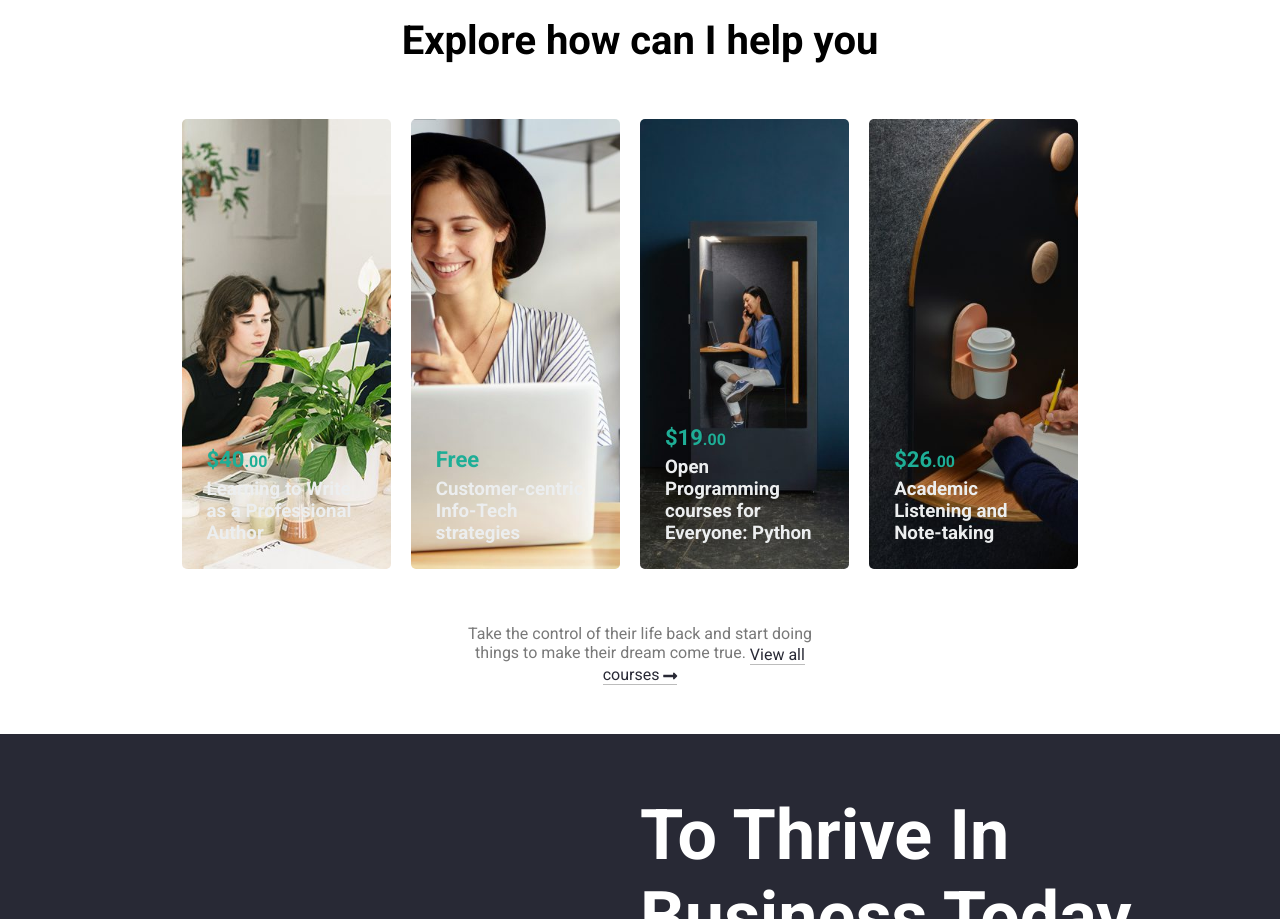
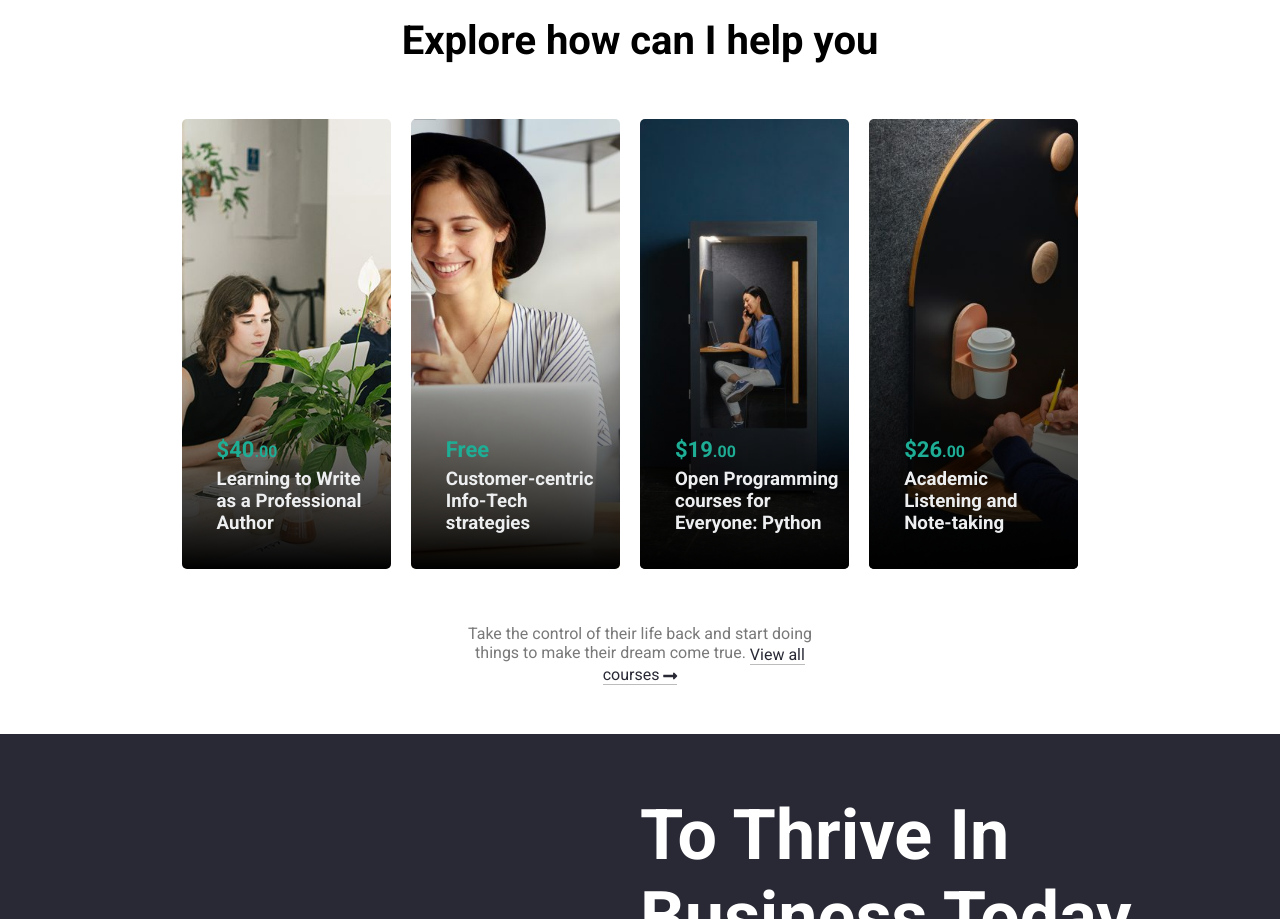
Before and after one commit to giuseppe-lana27/proj-html-vuejs, a website: page index.html in a window 1280 px wide. Shown: the part 2669-3588 px from the top of the page. Drawn offline with nearby package versions, Linux system fonts and the light colour scheme.

Commit message:
inserito overlay box immagini terza sezione

```diff
--- a/index.html
+++ b/index.html
@@ -153,25 +153,28 @@
                     <h2 class="main-section-title">Explore how can I help you</h2>
                     <div class="pricing-courses">
                         <div class="pricing-card card-one">
+                            <div class="overlay"></div>
                             <div class="course-price">
                                 <span class="price">$40</span><span>.00</span>
                                 <h3>Learning to Write as a Professional Author</h3>
                             </div>
-                            <div class="overlay"></div>
                         </div>
                         <div class="pricing-card card-two">
+                            <div class="overlay"></div>
                             <div class="course-price">
                                 <span class="price">Free</span>
                                 <h3>Customer-centric Info-Tech strategies</h3>
                             </div>
                         </div>
                         <div class="pricing-card card-three">
+                            <div class="overlay"></div>
                             <div class="course-price">
                                 <span class="price">$19</span><span>.00</span>
                                 <h3>Open Programming courses for Everyone: Python</h3>
                             </div>
                         </div>
                         <div class="pricing-card card-four">
+                            <div class="overlay"></div>
                             <div class="course-price">
                                 <span class="price">$26</span><span>.00</span>
                                 <h3>Academic Listening and Note-taking</h3>
--- a/src/Partials/_main.scss
+++ b/src/Partials/_main.scss
@@ -108,8 +108,20 @@
             justify-content: flex-end;
             background-size: cover;
             position: relative;
+            overflow: hidden;
+            .overlay{
+                width: 100%;
+                position: absolute;
+                top: 0;
+                left: 0;
+                bottom: 0;
+                background: -webkit-linear-gradient(top, rgba(0, 0, 0, 0) 43%, #000 100%);
+            }
             .course-price{
+                position: absolute;
+                padding: 10px;
                 color: $pricingColor;
+
                 span{
                     font-weight: 700;
                     color: $mainColor;
```
Also changed, not shown: dist/app.css.
